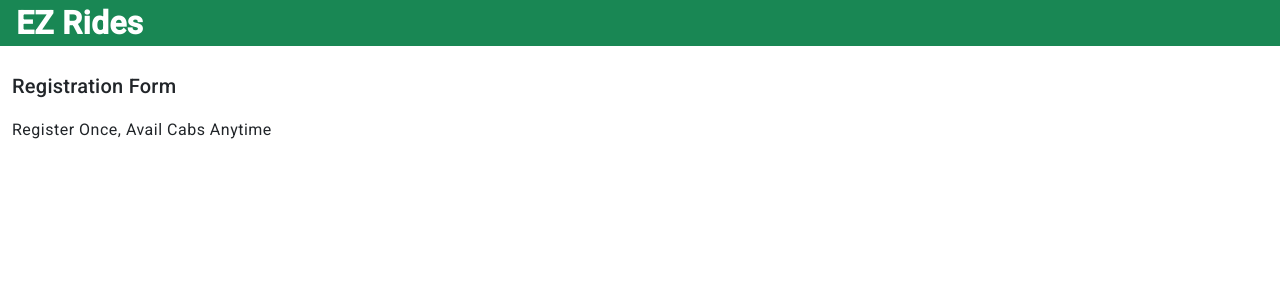
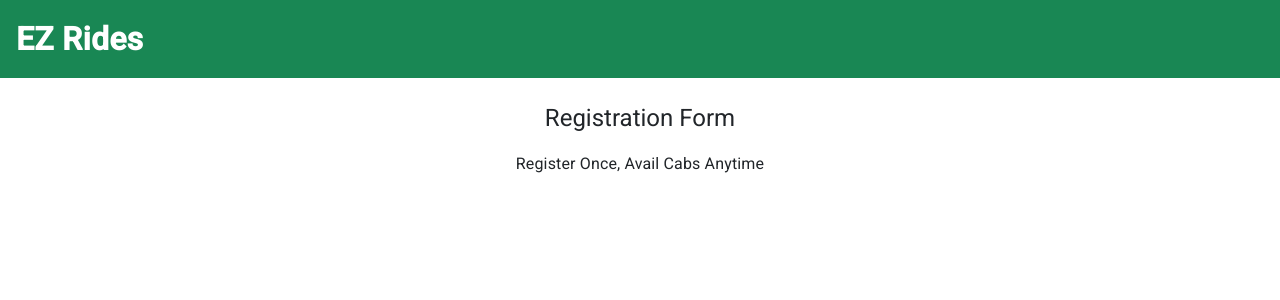
Before and after one commit to ashimaakash03/ride-booking-application, an Angular app in the folder ride-booking-application-frontend/: page / in a window 1280 px wide. Shown: the top 300 px of the page. Built offline with nearby package versions, Linux system fonts and the light colour scheme.

Commit message:
modified Register and Login component

```diff
--- a/ride-booking-application-frontend/src/app/components/header/header.component.html
+++ b/ride-booking-application-frontend/src/app/components/header/header.component.html
@@ -1,3 +1,3 @@
 <nav class="navbar navbar-dark bg-success">
-	<a class="navbar-brand fs-2 fw-bold ms-3" href="#">EZ Rides</a>
+	<a class="navbar-brand fs-2 fw-bold m-3" href="#">EZ Rides</a>
 </nav>
--- a/ride-booking-application-frontend/src/app/components/login/login.component.html
+++ b/ride-booking-application-frontend/src/app/components/login/login.component.html
@@ -1,4 +1,4 @@
-<div class="container-fluid mt-4">
-	<h2> Login Form </h2>
-	<h4> Login to book a ride </h4>
+<div class="container-fluid mt-4 text-center">
+	<h1> Login Form </h1>
+	<h3> Login to book a ride </h3>
 </div>
--- a/ride-booking-application-frontend/src/app/components/registration/registration.component.html
+++ b/ride-booking-application-frontend/src/app/components/registration/registration.component.html
@@ -1,4 +1,4 @@
-<div class="container-fluid mt-4">
-	<h2> Registration Form </h2>
-	<h4> Register Once, Avail Cabs Anytime</h4>
+<div class="container-fluid mt-4 text-center">
+	<h1> Registration Form </h1>
+	<h3> Register Once, Avail Cabs Anytime</h3>
 </div>
--- a/ride-booking-application-frontend/src/index.html
+++ b/ride-booking-application-frontend/src/index.html
@@ -2,7 +2,7 @@
 <html lang="en">
 <head>
 	<meta charset="utf-8">
-	<title>RideBookingApplicationFrontend</title>
+	<title>EZ Rides App</title>
 	<base href="/">
 	<meta content="width=device-width, initial-scale=1" name="viewport">
 	<link href="favicon.ico" rel="icon" type="image/x-icon">
```
